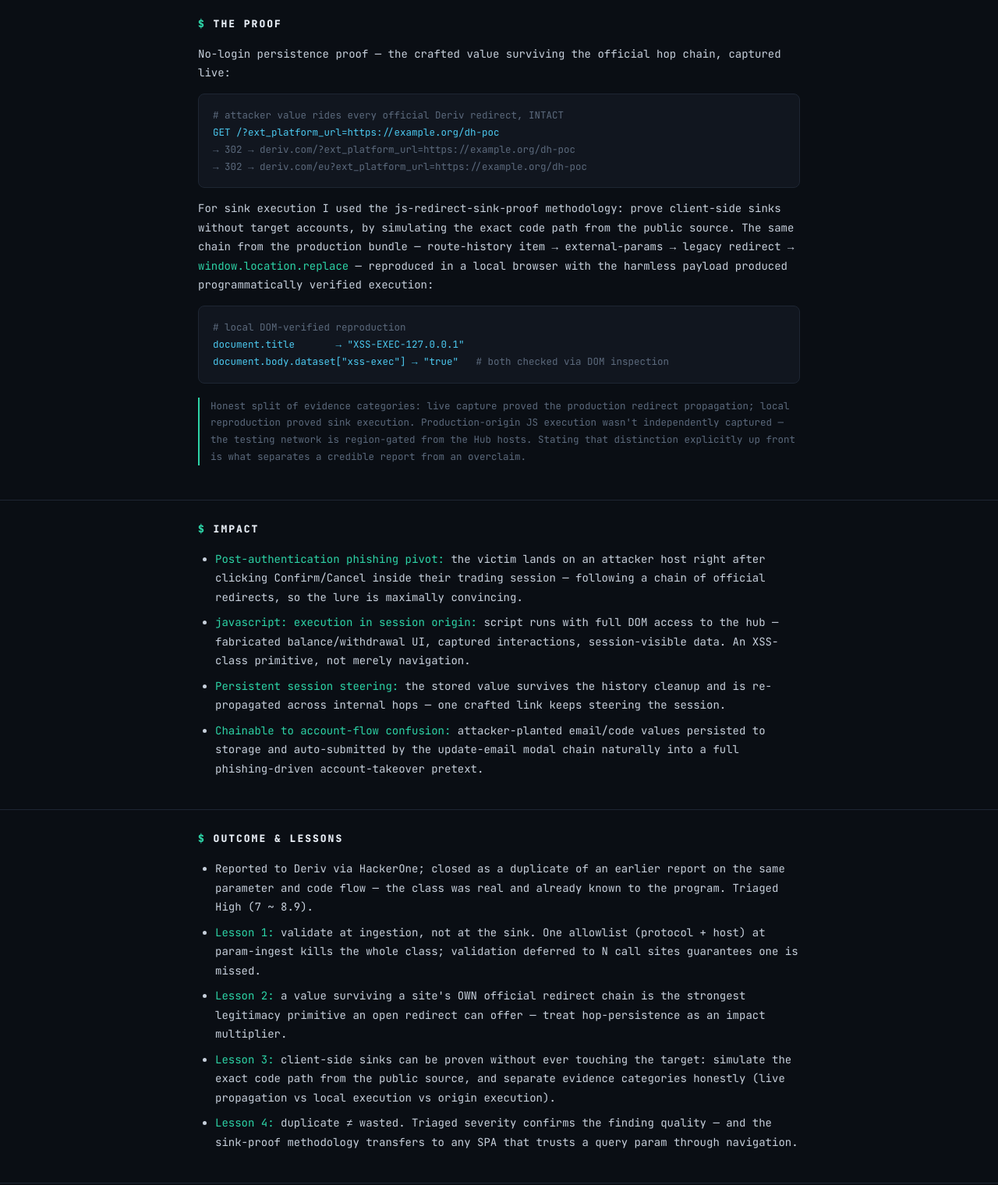
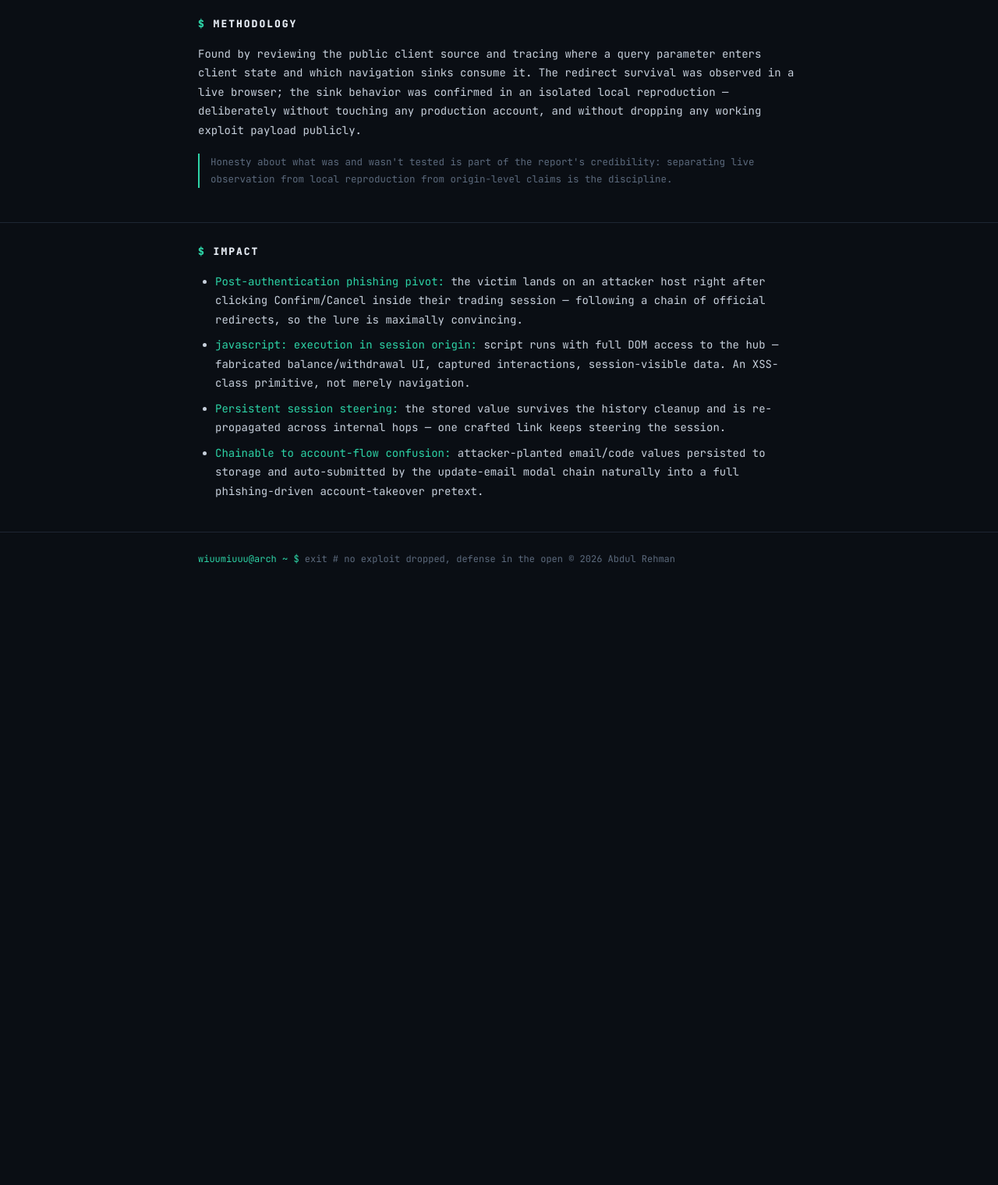
Before and after one commit to ozmyn/ozmyn.github.io, a plain HTML site: page writeup-deriv.html in a window 1280 px wide. Shown: the part 1140-2660 px from the top of the page at 78% size. After the commit the page ends 1908 px from the top, so only its background shows below. Drawn offline with Linux system fonts and the light colour scheme.

Commit message:
scrub writeups: remove outcome/lessons + repro details (reports still private)

```diff
--- a/writeup-deriv.html
+++ b/writeup-deriv.html
@@ -104,23 +104,13 @@
 
 <section>
   <div class="wrap">
-    <h2>the proof</h2>
-    <p>No-login persistence proof — the crafted value surviving the official hop chain, captured live:</p>
-    <div class="code"><span class="c"># attacker value rides every official Deriv redirect, INTACT</span>
-GET /?ext_platform_url=https://example.org/dh-poc
-<span class="c">→ 302 → deriv.com/?ext_platform_url=https://example.org/dh-poc</span>
-<span class="c">→ 302 → deriv.com/eu?ext_platform_url=https://example.org/dh-poc</span></div>
-    <p>For sink execution I used the js-redirect-sink-proof methodology: prove client-side sinks without
-    target accounts, by simulating the exact code path from the public source. The same chain from the
-    production bundle — route-history item → external-params → legacy redirect → <span class="hl">window.location.replace</span> —
-    reproduced in a local browser with the harmless payload produced programmatically verified execution:</p>
-    <div class="code"><span class="c"># local DOM-verified reproduction</span>
-document.title       → "XSS-EXEC-127.0.0.1"
-document.body.dataset["xss-exec"] → "true"   <span class="c"># both checked via DOM inspection</span></div>
-    <div class="note">Honest split of evidence categories: live capture proved the production redirect
-    propagation; local reproduction proved sink execution. Production-origin JS execution wasn't
-    independently captured — the testing network is region-gated from the Hub hosts. Stating that
-    distinction explicitly up front is what separates a credible report from an overclaim.</div>
+    <h2>methodology</h2>
+    <p>Found by reviewing the public client source and tracing where a query parameter enters client state
+    and which navigation sinks consume it. The redirect survival was observed in a live browser; the sink
+    behavior was confirmed in an isolated local reproduction — deliberately without touching any production
+    account, and without dropping any working exploit payload publicly.</p>
+    <div class="note">Honesty about what was and wasn't tested is part of the report's credibility:
+    separating live observation from local reproduction from origin-level claims is the discipline.</div>
   </div>
 </section>
 
@@ -143,26 +133,6 @@ document.body.dataset["xss-exec"] → "true"   <span class="c"># both checked vi
   </div>
 </section>
 
-<section>
-  <div class="wrap">
-    <h2>outcome &amp; lessons</h2>
-    <ul>
-      <li>Reported to Deriv via HackerOne; closed as a duplicate of an earlier report on the same
-      parameter and code flow — the class was real and already known to the program. Triaged High (7 ~ 8.9).</li>
-      <li><span class="hl">Lesson 1:</span> validate at ingestion, not at the sink. One allowlist
-      (protocol + host) at param-ingest kills the whole class; validation deferred to N call sites
-      guarantees one is missed.</li>
-      <li><span class="hl">Lesson 2:</span> a value surviving a site's OWN official redirect chain is the
-      strongest legitimacy primitive an open redirect can offer — treat hop-persistence as an impact multiplier.</li>
-      <li><span class="hl">Lesson 3:</span> client-side sinks can be proven without ever touching the target:
-      simulate the exact code path from the public source, and separate evidence categories honestly
-      (live propagation vs local execution vs origin execution).</li>
-      <li><span class="hl">Lesson 4:</span> duplicate ≠ wasted. Triaged severity confirms the finding quality —
-      and the sink-proof methodology transfers to any SPA that trusts a query param through navigation.</li>
-    </ul>
-  </div>
-</section>
-
 <footer>
   <div class="wrap">
     <span><span class="exit">wiuumiuuu@arch ~ $</span> exit <span style="color:var(--muted)"># no exploit dropped, defense in the open</span></span>
```
